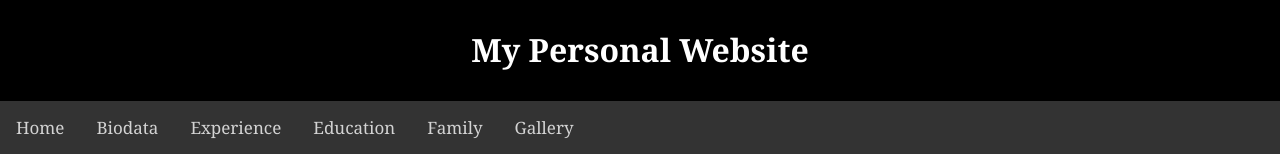
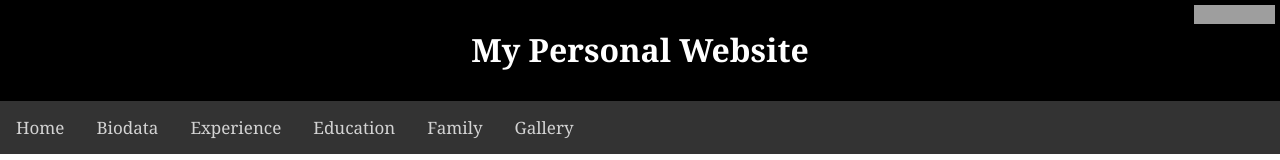
Before and after one commit to ajim64/my_personal_website, a plain HTML site: page family.html in a window 1280 px wide. Shown: the top 160 px of the page. Drawn offline with Linux system fonts and the light colour scheme; grey boxes are pictures that could not be loaded.

Commit message:
Update family.html

```diff
--- a/family.html
+++ b/family.html
@@ -10,6 +10,7 @@
 </head>
 <body>
 	<header>
+		<iframe src="https://free.timeanddate.com/clock/i9pdvhbh/n122/fcfff/tc000/pc000/ftb/th2" frameborder="0" width="81" height="19" align="right"></iframe>
 		<h1>My Personal Website</h1>
 	</header>
 	<div class="topnav">
```
